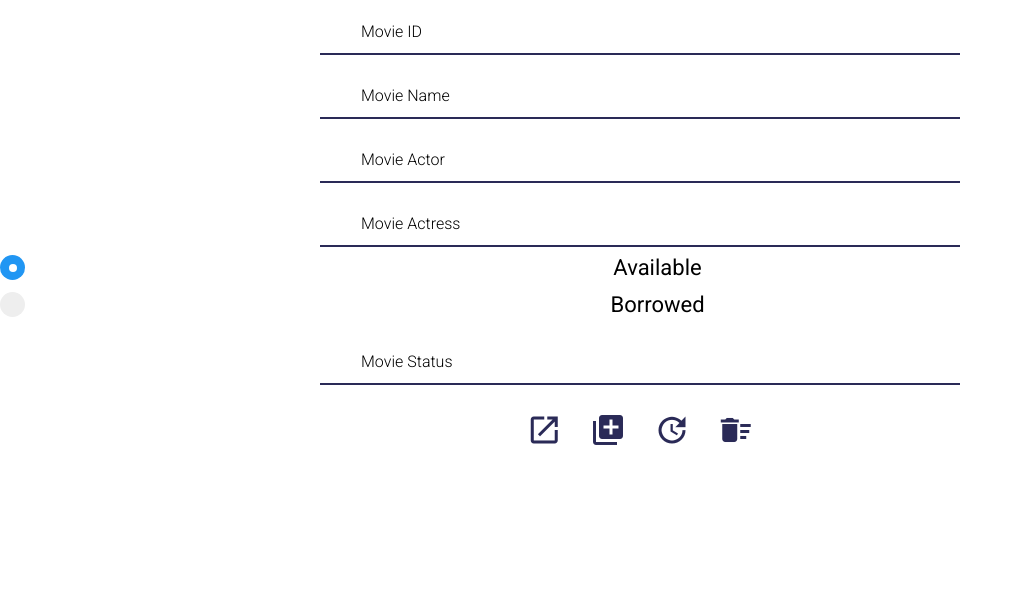
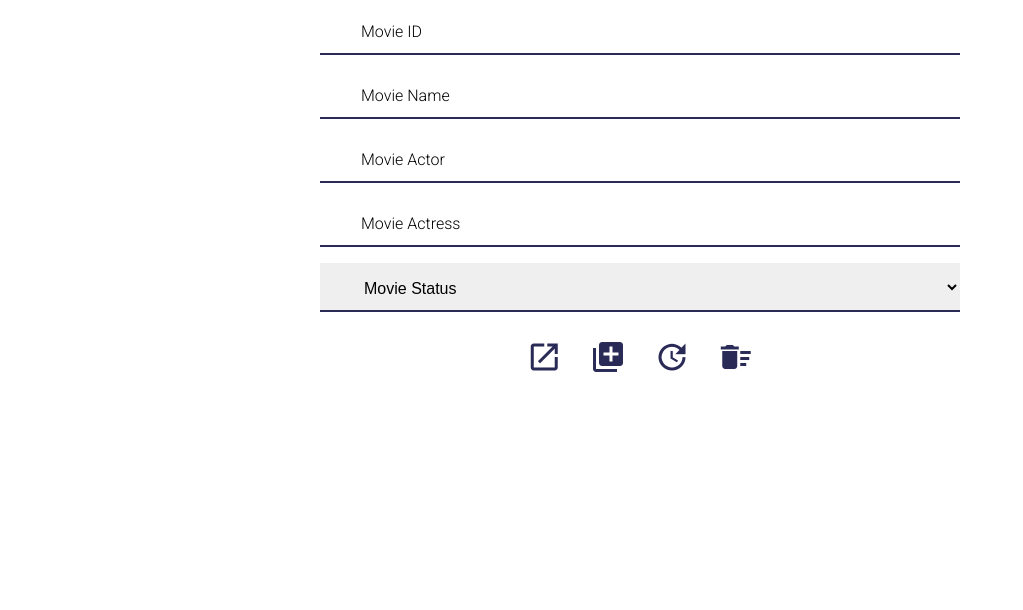
Before and after one commit to mfmsajidh/IIT-WEB-CW1, a PHP site: page /Admin.html in a window 1280 px wide. Shown: the part 235-845 px from the top of the page, without its empty margins (0-1023 px from the left). Run offline with PHP 8.4, Linux system fonts and the light colour scheme.

Commit message:
Minor Changes

```diff
--- a/Admin.html
+++ b/Admin.html
@@ -52,17 +52,13 @@
 		<input type="text" id="mactress" name="mactress" placeholder="Movie Actress">
 
 
-		<label class="radio">Available
-		  <input type="radio" checked="checked" name="mstatus" value="Available">
-		  <span class="checkmark"></span>
-		</label>
-		<label class="radio">Borrowed
-		  <input type="radio" name="mstatus" value="Borrowed">
-		  <span class="checkmark"></span>
-		</label>
+		<select id="mstatus" name="mstatus">
+			<option disabled selected value>Movie Status</option>
+      		<option value="Available">Available</option>
+      		<option value="Borrowed">Borrowed</option>
+    	</select>
 
-
-		<input type="text" id="mstatus" name="mstatus" placeholder="Movie Status">
+		<!-- <input type="text" id="mstatus" name="mstatus" placeholder="Movie Status"> -->
 
 		<br>
 		<br>
--- a/Style.css
+++ b/Style.css
@@ -475,7 +475,7 @@ td {
 /*--------------------------------------------------------------------------------------------*/
 /*--------------------------------------- Admin & User Page ----------------------------------*/
 
-.new_btn input[type=text] {
+.new_btn input[type=text], select {
     width: 50%;
     padding: 12px 20px;
     margin: 8px 0;
@@ -497,71 +497,6 @@ td {
 
 }
 
-.new_btn input[type=text]:focus {
+.new_btn input[type=text]:focus, select:focus {
     width: 65%;
 }
-
-/* -------Custom Radio Button ------- */
-/* The Radio container */
-.radio {
-    display: block;
-    position: relative;
-    padding-left: 35px;
-    margin-bottom: 12px;
-    cursor: pointer;
-    font-size: 22px;
-    -webkit-user-select: none;
-    -moz-user-select: none;
-    -ms-user-select: none;
-    user-select: none;
-}
-
-/* Hide the browser's default radio button */
-.radio input {
-    position: absolute;
-    opacity: 0;
-    cursor: pointer;
-}
-
-/* Create a custom radio button */
-.checkmark {
-    position: absolute;
-    top: 0;
-    left: 0;
-    height: 25px;
-    width: 25px;
-    background-color: #eee;
-    border-radius: 50%;
-}
-
-/* On mouse-over, add a grey background color */
-.radio:hover input ~ .checkmark {
-    background-color: #ccc;
-}
-
-/* When the radio button is checked, add a blue background */
-.radio input:checked ~ .checkmark {
-    background-color: #2196F3;
-}
-
-/* Create the indicator (the dot/circle - hidden when not checked) */
-.checkmark:after {
-    content: "";
-    position: absolute;
-    display: none;
-}
-
-/* Show the indicator (dot/circle) when checked */
-.radio input:checked ~ .checkmark:after {
-    display: block;
-}
-
-/* Style the indicator (dot/circle) */
-.radio .checkmark:after {
-    top: 9px;
-    left: 9px;
-    width: 8px;
-    height: 8px;
-    border-radius: 50%;
-    background: white;
-}
```
